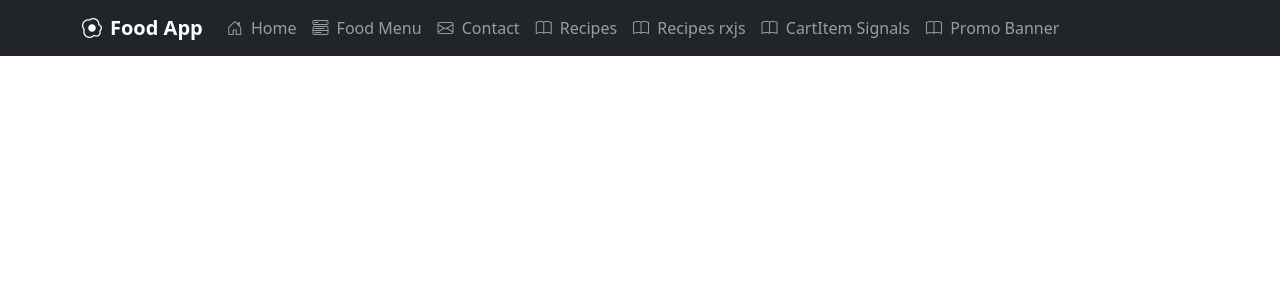
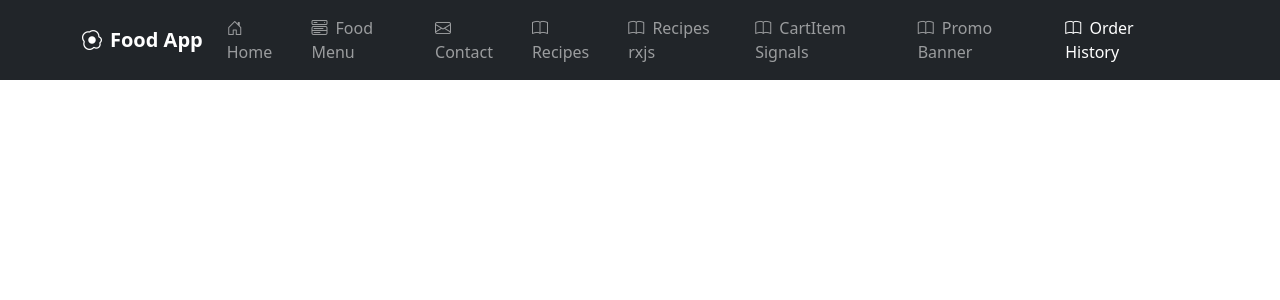
Before and after one commit to JonnalagaddaNihith/Angular-Projects, an Angular app in the folder FoodAppPart2/: page /OrderHistory in a window 1280 px wide. Before the commit this address led to /. Shown: the top 300 px of the page. Built offline with nearby package versions, Linux system fonts and the light colour scheme.

Commit message:
user defined Module and Intro to Lazy loading

```diff
--- a/FoodAppPart2/src/app/components/navbar/navbar.component.html
+++ b/FoodAppPart2/src/app/components/navbar/navbar.component.html
@@ -88,6 +88,15 @@
             <i class="bi bi-book me-1"></i> Promo Banner
           </a>
         </li>
+        <li>
+          <a
+            class="nav-link"
+            [routerLink]="['/OrderHistory']"
+            routerLinkActive="active"
+          >
+            <i class="bi bi-book me-1"></i> Order History
+          </a>
+        </li>
       </ul>
     </div>
   </div>
--- /dev/null
+++ b/FoodAppPart2/src/app/features/order-history/history-of-orders/history-of-orders.component.html
@@ -0,0 +1 @@
+<p>history-of-orders works!</p>
--- /dev/null
+++ b/FoodAppPart2/src/app/features/order-history/re-order-from-history-of-orders/re-order-from-history-of-orders.component.html
@@ -0,0 +1 @@
+<p>re-order-from-history-of-orders works!</p>
```
Also changed, not shown: FoodAppPart2/src/app/app.routes.ts (+7 -0 lines), FoodAppPart2/src/app/features/order-history/history-of-orders/history-of-orders.component.ts (added, +11 -0 lines), FoodAppPart2/src/app/features/order-history/order-history-routing.module.ts (added, +10 -0 lines), FoodAppPart2/src/app/features/order-history/order-history.module.ts (added, +14 -0 lines), FoodAppPart2/src/app/features/order-history/re-order-from-history-of-orders/re-order-from-history-of-orders.component.ts (added, +12 -0 lines), FoodAppPart2/src/app/features/paymenthistory/paymenthistory-routing.module.ts (added, +10 -0 lines), FoodAppPart2/src/app/features/paymenthistory/paymenthistory.module.ts (added, +14 -0 lines), FoodAppPart2/src/app/features/order-history/history-of-orders/history-of-orders.component.css (added), FoodAppPart2/src/app/features/order-history/re-order-from-history-of-orders/re-order-from-history-of-orders.component.css (added), 2 other files (tests, documents, lock files or other folders).
